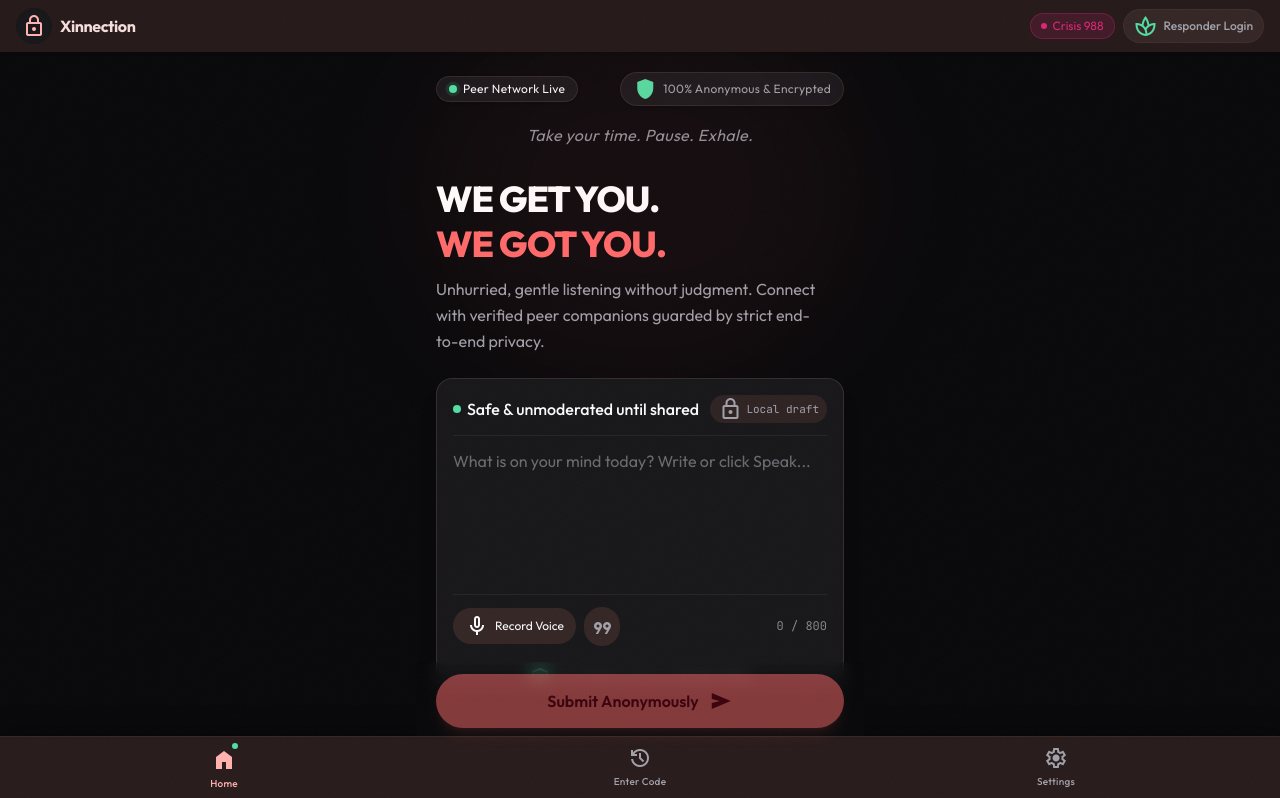
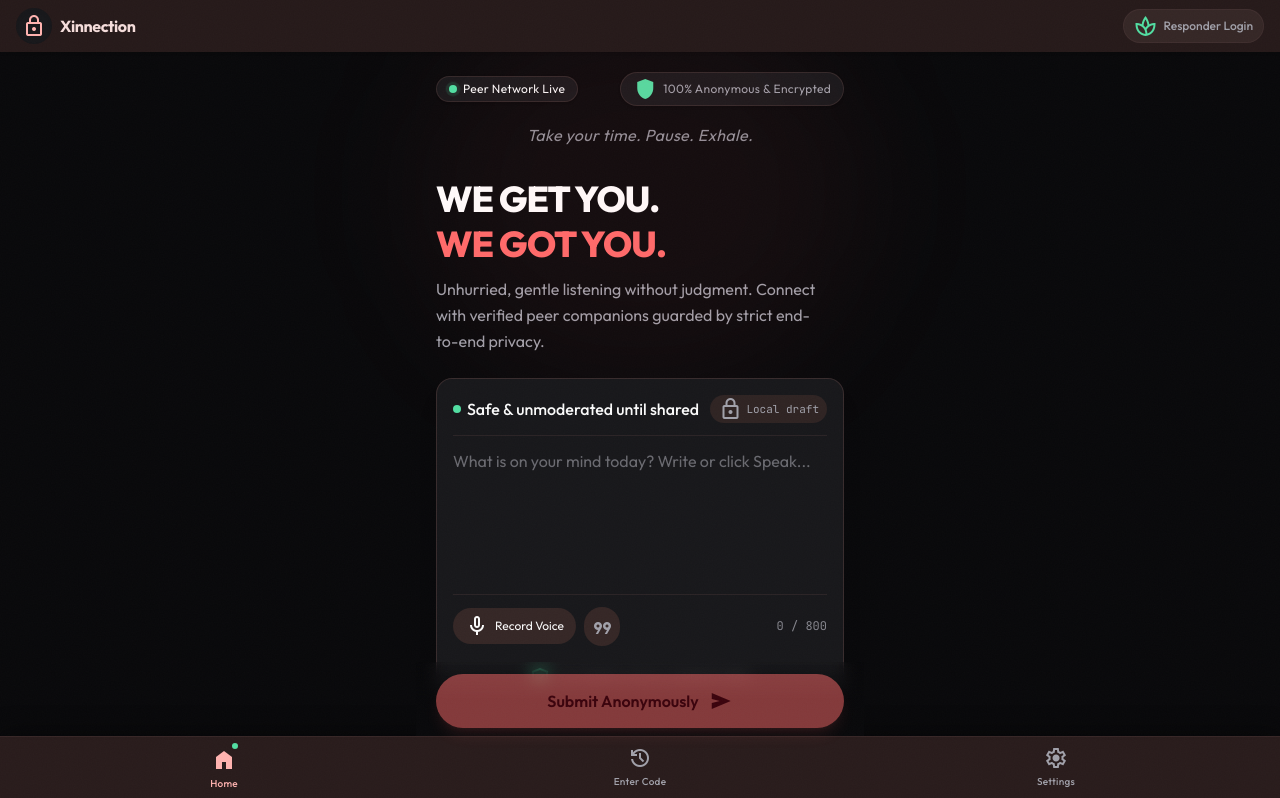
Before and after one commit to Respectus11/Xinnection, a Next.js app: page /en in a window 1280 px wide. Shown: the top 798 px of the page. Built offline with nearby package versions, Linux system fonts and the light colour scheme.

Commit message:
ui: Remove Crisis 988 button from Seeker header

```diff
--- a/src/components/seeker/SeekerHeader.tsx
+++ b/src/components/seeker/SeekerHeader.tsx
@@ -23,14 +23,6 @@ export function SeekerHeader() {
           </span>
         </Link>
         <div className="flex items-center gap-2">
-          <a
-            href="tel:988"
-            className="hidden sm:inline-flex items-center gap-1.5 px-2.5 py-1 rounded-full bg-rose/15 text-rose border border-rose/30 text-xs font-label hover:bg-rose/25 transition-colors"
-            title="Immediate Crisis Line 988"
-          >
-            <span className="w-1.5 h-1.5 rounded-full bg-rose animate-pulse"></span>
-            <span>Crisis 988</span>
-          </a>
           <Link
             href="/auth"
             className="text-xs px-2.5 py-1 rounded-full bg-surface-container-high hover:bg-surface-bright text-muted-silver hover:text-starlight-white font-medium border border-outline-variant/30 flex items-center gap-1.5 transition-colors"
```
